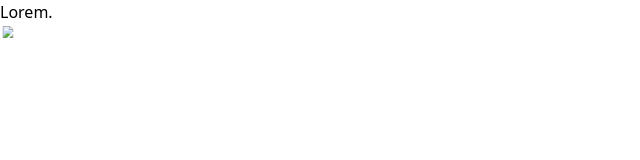
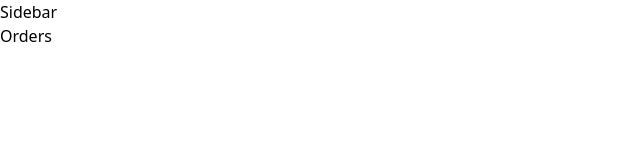
Before and after one commit to bekzodjonganiyev/udevs-task, a React (Vite) app: page /orders in a window 1280 px wide. Shown: the top 160 px of the page, without its empty margins (0-640 px from the left). Built offline with nearby package versions, Linux system fonts and the light colour scheme.

Commit message:
chore: layout implemented, path aliases implemented and necessary components added

```diff
--- a/package.json
+++ b/package.json
@@ -11,10 +11,12 @@
   },
   "dependencies": {
     "react": "^18.3.1",
-    "react-dom": "^18.3.1"
+    "react-dom": "^18.3.1",
+    "react-router-dom": "^6.25.1"
   },
   "devDependencies": {
     "@svgr/webpack": "^8.1.0",
+    "@types/node": "^22.0.2",
     "@types/react": "^18.3.3",
     "@types/react-dom": "^18.3.0",
     "@typescript-eslint/eslint-plugin": "^7.15.0",
--- a/src/App.tsx
+++ b/src/App.tsx
@@ -1,12 +1,19 @@
-import MainMenuSvg1 from "./assets/icons/apelsin.svg?react"
+import { BrowserRouter, Routes, Route, Navigate } from "react-router-dom"
+
+import { MainLayout } from "@/layout/main-layout"
+import { Orders } from "./modules/orders/orders"
 
 function App() {
 
   return (
-    <div className='text-red-500'>
-      Lorem. <MainMenuSvg1 />
-
-    </div>
+    <BrowserRouter>
+      <Routes>
+        <Route path="/" element={<MainLayout />}>
+          <Route index element={<Navigate to="/orders" replace/>} />
+          <Route path="orders" element={<Orders />} />
+        </Route>
+      </Routes>
+    </BrowserRouter>
   )
 }
 
--- /dev/null
+++ b/src/components/card/card.tsx
@@ -0,0 +1,5 @@
+export const Card = () => {
+  return (
+    <div>Card</div>
+  )
+}
--- /dev/null
+++ b/src/components/header/header.tsx
@@ -0,0 +1,5 @@
+export const Header = () => {
+  return (
+    <div>Header</div>
+  )
+}
--- /dev/null
+++ b/src/components/sidebar/sidebar.tsx
@@ -0,0 +1,5 @@
+export const Sidebar = () => {
+  return (
+    <div>Sidebar</div>
+  )
+}
--- /dev/null
+++ b/src/layout/main-layout.tsx
@@ -0,0 +1,15 @@
+import { Outlet } from "react-router-dom"
+
+import { Sidebar } from "@/components/sidebar/sidebar"
+
+export const MainLayout = () => {
+    return (
+        <div className="flex items-start">
+            <Sidebar />
+
+            <div>
+                <Outlet />
+            </div>
+        </div>
+    )
+}
--- /dev/null
+++ b/src/modules/orders/orders.tsx
@@ -0,0 +1,5 @@
+export const Orders = () => {
+  return (
+    <div>Orders</div>
+  )
+}
--- a/tsconfig.app.json
+++ b/tsconfig.app.json
@@ -7,6 +7,10 @@
     "lib": ["ES2020", "DOM", "DOM.Iterable"],
     "module": "ESNext",
     "skipLibCheck": true,
+    "baseUrl": ".",
+    "paths": {
+      "@/*": ["./src/*"]
+    },
 
     /* Bundler mode */
     "moduleResolution": "bundler",
--- a/vite.config.ts
+++ b/vite.config.ts
@@ -1,6 +1,7 @@
 import { defineConfig } from 'vite'
 import react from '@vitejs/plugin-react'
 import svgr from "vite-plugin-svgr";
+import * as path from "path"
 
 // https://vitejs.dev/config/
 export default defineConfig({
@@ -14,4 +15,9 @@
     include: "**/*.svg?react",
     exclude: "",
   })],
+  resolve: {
+    alias: {
+      "@": path.resolve(__dirname, "./src"),
+    },
+  },
 })
```
Also changed, not shown: 1 other file (tests, documents, lock files or other folders).
